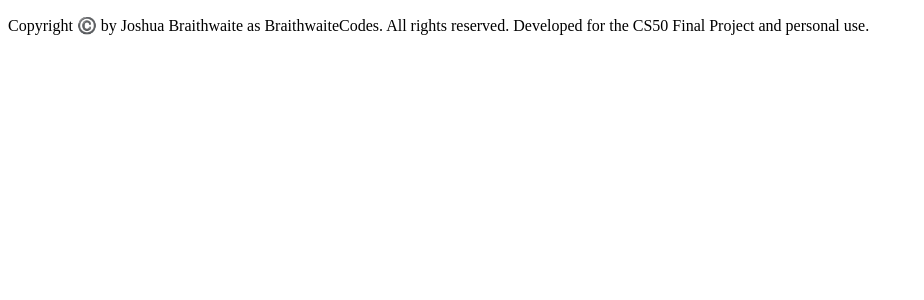
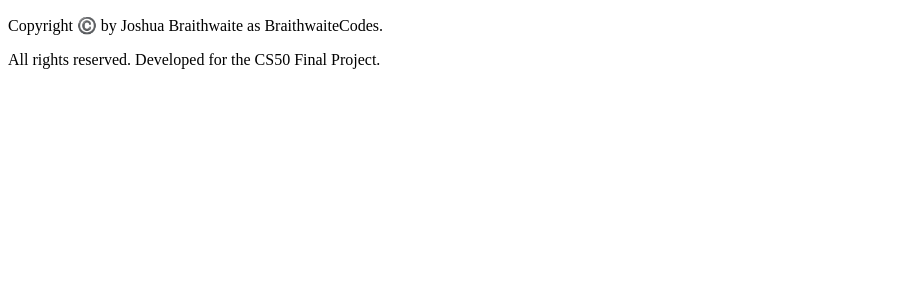
Before and after one commit to BraithwaiteCodes/Final-Project, a Flask app: template templates/login.html in a window 1280 px wide. Shown: the part 78-378 px from the top of the page, without its empty margins (0-924 px from the left). Run offline with Flask 3, Linux system fonts and the light colour scheme; the template is opened without the code that fills it, so the values that code supplies are empty; some libraries are stand-ins or nearby versions.

Commit message:
Adding formatting changes and fixing login.html

```diff
--- a/templates/layout.html
+++ b/templates/layout.html
@@ -1,4 +1,5 @@
 <!DOCTYPE html>
+
 <html lang="en">
   <head>
     <meta charset="UTF-8" />
@@ -7,6 +8,7 @@
     <link href="/static/styles.css" rel="stylesheet" />
     <title>Squash Tracker: {% block title %} {% endblock %}</title>
   </head>
+
   <body>
     <nav class="bg-light">
       <div class="container-full">
@@ -41,17 +43,20 @@
     </nav>
 
     {% if get_flashed_messages() %}
+
     <header>
       <div class="alert" role="alert">
         {{ get_flashed_messages() | join(" ") }}
       </div>
     </header>
+
     {% endif %}
+
     <main class="container-full">{% block main %}{% endblock%}</main>
 
     <footer class="footer">
-      Copyright ©️ by Joshua Braithwaite as BraithwaiteCodes. All rights
-      reserved. Developed for the CS50 Final Project and personal use.
+      <p>Copyright ©️ by Joshua Braithwaite as BraithwaiteCodes.</p>
+      <p>All rights reserved. Developed for the CS50 Final Project.</p>
     </footer>
   </body>
 </html>
```
Also changed, not shown: templates/login.html (+9 -2 lines), 1 other file.
